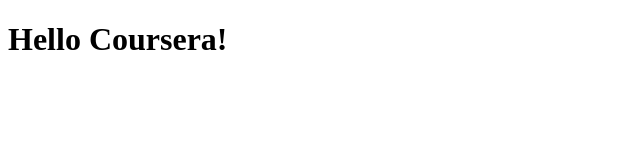
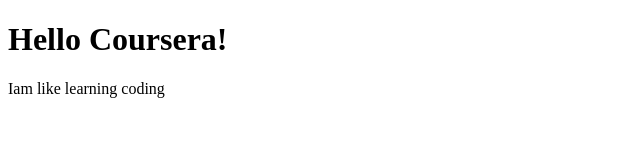
Before and after one commit to FIMOTECH1/coursera-test, a plain HTML site: page index.html in a window 1280 px wide. Shown: the whole page, without its empty margins (0-640 px from the left). Drawn offline with Linux system fonts and the light colour scheme.

Commit message:
my first message

```diff
--- a/index.html
+++ b/index.html
@@ -5,5 +5,6 @@
 </head>
 <body>
   <h1>Hello Coursera!</h1>
+  <p>Iam like learning coding</p>
 </body>
 </html>
```
